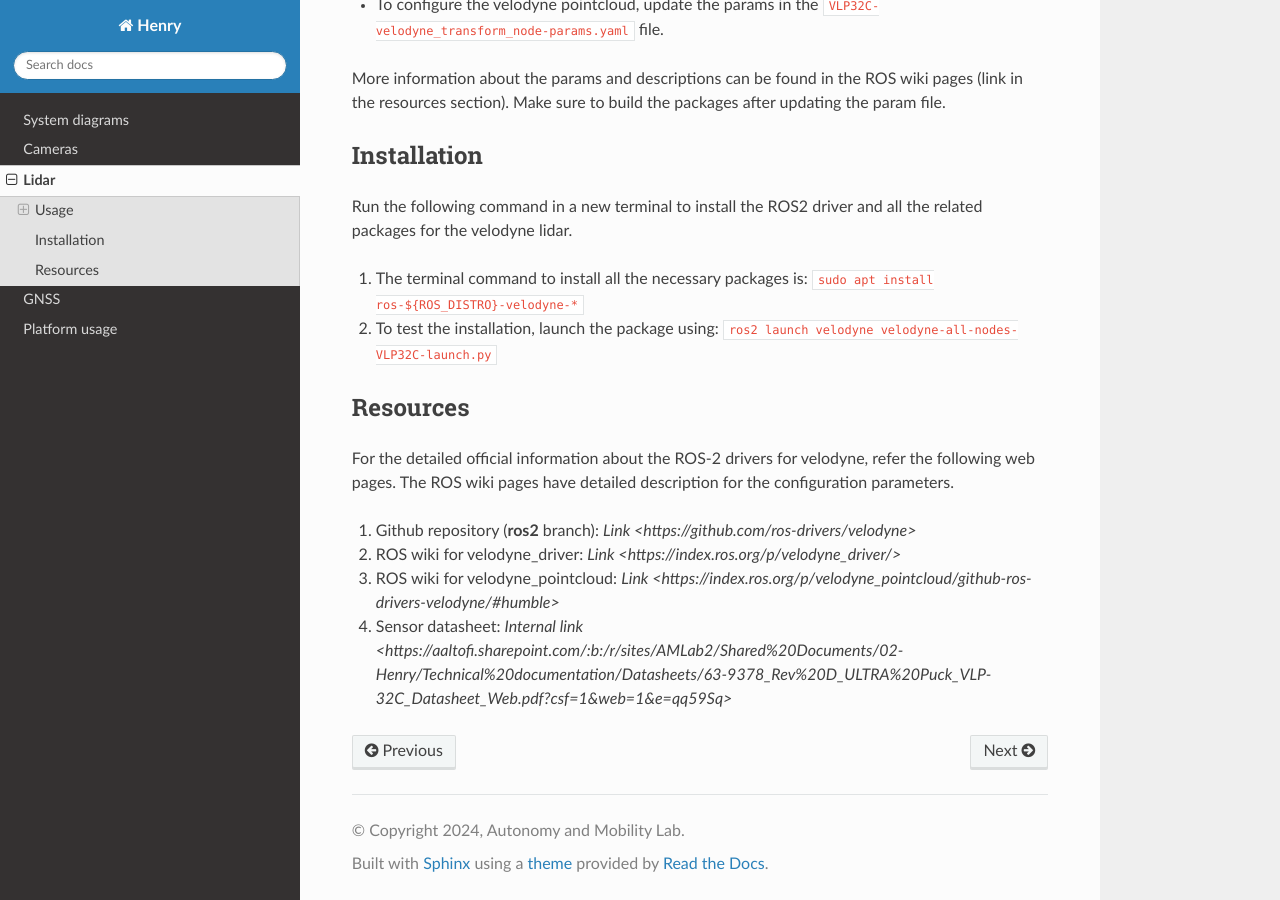
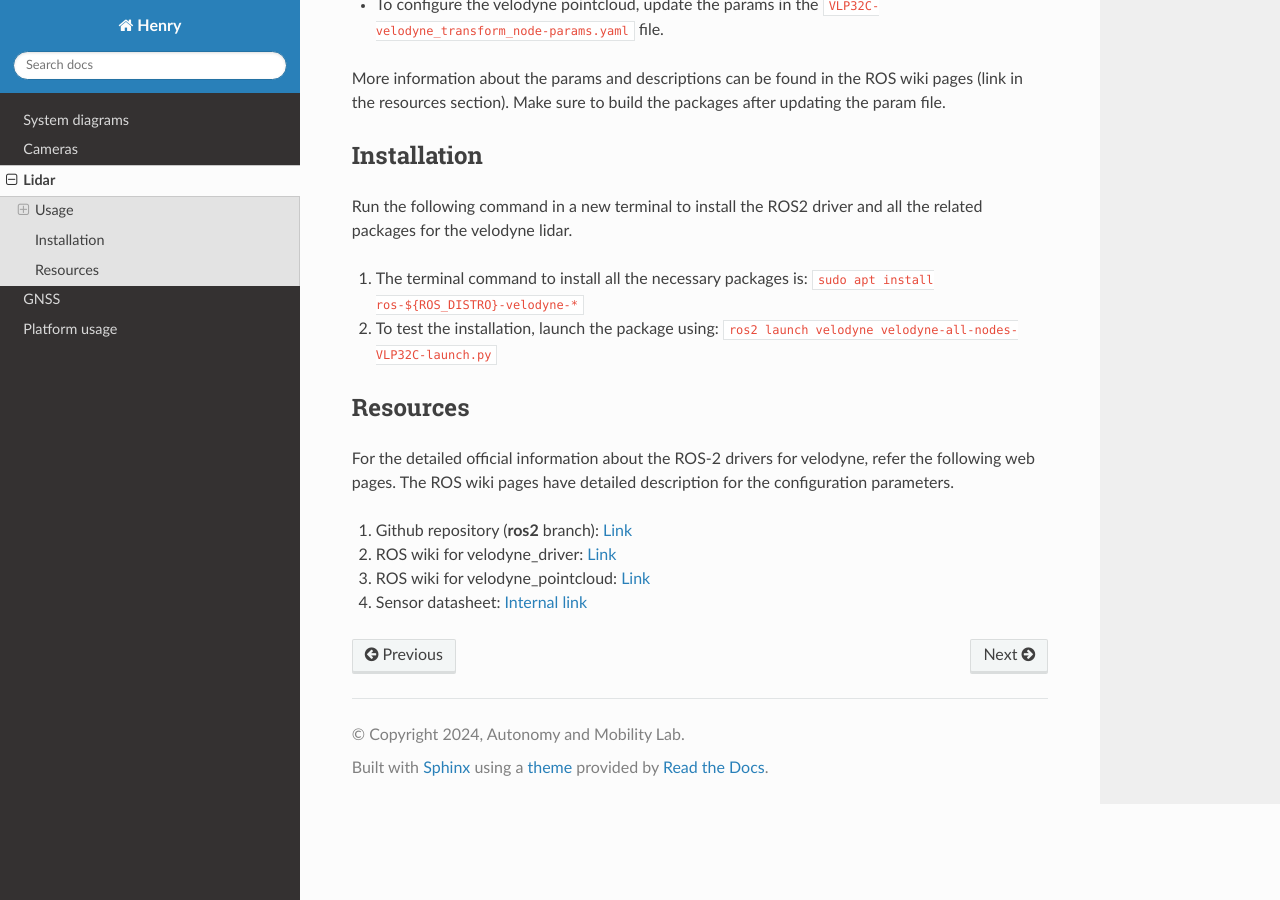
Before and after one commit to autonomymobilitylab/HenryRTD, a Sphinx documentation site: the page built from docs/source/lidar.rst, in a window 1280 px wide and 900 px high, scrolled down 832 px. Built offline with Sphinx 7.4.7 and the Read the Docs theme 3.1.0, drawn with Linux system fonts in a browser that asks for light colours.

Commit message:
Updated inline hyperlinks in lidar instructions

```diff
--- a/docs/source/lidar.rst
+++ b/docs/source/lidar.rst
@@ -54,10 +54,10 @@ Resources
 
 For the detailed official information about the ROS-2 drivers for velodyne, refer the following web pages. The ROS wiki pages have detailed description for the configuration parameters.
 
-1. Github repository (**ros2** branch): `Link <https://github.com/ros-drivers/velodyne>`
+1. Github repository (**ros2** branch): `Link <https://github.com/ros-drivers/velodyne>`_
 
-2. ROS wiki for velodyne_driver: `Link <https://index.ros.org/p/velodyne_driver/>`
+2. ROS wiki for velodyne_driver: `Link <https://index.ros.org/p/velodyne_driver/>`_
 
-3. ROS wiki for velodyne_pointcloud: `Link <https://index.ros.org/p/velodyne_pointcloud/github-ros-drivers-velodyne/#humble>`
+3. ROS wiki for velodyne_pointcloud: `Link <https://index.ros.org/p/velodyne_pointcloud/github-ros-drivers-velodyne/#humble>`_
 
-4. Sensor datasheet: `Internal link <https://aaltofi.sharepoint.com/:b:/r/sites/AMLab2/Shared%20Documents/02-Henry/Technical%20documentation/Datasheets/63-9378_Rev%20D_ULTRA%20Puck_VLP-32C_Datasheet_Web.pdf?csf=1&web=1&e=qq59Sq>`
+4. Sensor datasheet: `Internal link <https://aaltofi.sharepoint.com/:b:/r/sites/AMLab2/Shared%20Documents/02-Henry/Technical%20documentation/Datasheets/63-9378_Rev%20D_ULTRA%20Puck_VLP-32C_Datasheet_Web.pdf?csf=1&web=1&e=qq59Sq>`_
```
